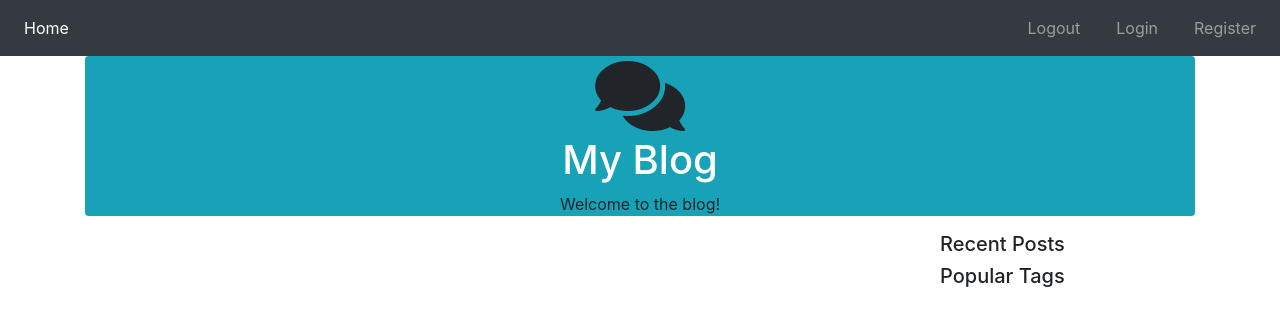
After one commit to RuN218/flask-ent-scalable, a Flask app: page /blog/ in a window 1280 px wide. The commit adds this page. Shown: the top 326 px of the page. Run offline with Flask 2, Linux system fonts and the light colour scheme; data that the repository does not hold is empty; some libraries are stand-ins or nearby versions.

Commit message:
Creating Controllers with Blueprints

```diff
--- a/main.py
+++ b/main.py
@@ -1,6 +1,7 @@
 import datetime
 
-from flask import Flask, render_template, flash, redirect, url_for
+from flask import Flask, render_template, flash, redirect, url_for, session,\
+    Blueprint
 from flask_sqlalchemy import SQLAlchemy
 from sqlalchemy import func, desc
 from flask_migrate import Migrate
@@ -15,6 +16,10 @@
 
 db = SQLAlchemy(app)
 migrate = Migrate(app, db)
+
+
+blog_blueprint = Blueprint("blog", __name__, template_folder="templates/blog",
+                           url_prefix="/blog")
 
 
 class User(db.Model):
@@ -90,9 +95,13 @@
     return recent, top_tags
 
 
-# Changed to show the git diff command
-@app.route('/')
-@app.route('/<int:page>')
+@app.route("/")
+def index():
+    return redirect(url_for("blog.home"))
+
+
+@blog_blueprint.route('/')
+@blog_blueprint.route('/<int:page>')
 def home(page=1):
     posts = Post.query.order_by(Post.publish_date.desc()).paginate(
         page, app.config["POSTS_PER_PAGE"], False)
@@ -102,7 +111,7 @@
                            top_tags=top_tags)
 
 
-@app.route("/post/<int:post_id>", methods=["GET", "POST"])
+@blog_blueprint.route("/post/<int:post_id>", methods=["GET", "POST"])
 def post(post_id):
     form = CommentForm()
     if form.validate_on_submit():
@@ -118,7 +127,7 @@
             db.session.rollback()
         else:
             flash("Comment added", "info")
-        return redirect(url_for("post", post_id=post_id))
+        return redirect(url_for("blog.post", post_id=post_id))
 
     post = Post.query.get_or_404(post_id)
     tags = post.tags
@@ -130,9 +139,9 @@
                            form=form)
 
 
-@app.route("/posts_by_tag/<string:tag_name>")
+@blog_blueprint.route("/posts_by_tag/<string:tag_name>")
 def posts_by_tag(tag_name):
-    tag = Tag.query.filter_by(name=tag_name).first_or_404()
+    tag = Tag.query.filter_by(title=tag_name).first_or_404()
     posts = tag.posts.order_by(Post.publish_date.desc()).all()
     recent, top_tags = sidebar_data()
 
@@ -140,7 +149,7 @@
                            top_tags=top_tags)
 
 
-@app.route("/posts_by_user/<string:username>")
+@blog_blueprint.route("/posts_by_user/<string:username>")
 def posts_by_user(username):
     user = User.query.filter_by(username=username).first_or_404()
     posts = user.posts.order_by(Post.publish_date.desc()).all()
@@ -150,5 +159,50 @@
                            top_tags=top_tags)
 
 
+from flask.views import View
+
+
+class GenericListView(View):
+    def __init__(self, model, list_template="generic_list.html"):
+        self.model = model
+        self.list_template = list_template
+        self.columns = self.model.__mapper__.columns.keys()
+        super(GenericListView, self).__init__()
+
+    def render_template(self, context):
+        return render_template(self.list_template, **context)
+
+    def get_objects(self):
+        return self.model.query.all()
+
+    def dispatch_request(self):
+        context = {"objects": self.get_objects(),
+                   "columns": self.columns}
+        return self.render_template(context)
+
+
+app.add_url_rule("/generic_posts", view_func=GenericListView.as_view(
+    "generic_posts", model=Post))
+
+app.add_url_rule("/generic_users", view_func=GenericListView.as_view(
+    "generic_users", model=User))
+
+app.add_url_rule("/generic_comments", view_func=GenericListView.as_view(
+    "generic_comments", model=Comment))
+
+
+app.register_blueprint(blog_blueprint)
+
+
+@app.before_request
+def before_request():
+    session["page_loads"] = session.get("page_loads", 0) + 1
+
+
+@app.errorhandler(404)
+def page_not_found(error):
+    return render_template("404.html"), 404
+
+
 if __name__ == '__main__':
     app.run(host='0.0.0.0')
--- a/requirements.txt
+++ b/requirements.txt
@@ -4,6 +4,7 @@
 faker==2.0.2
 flask-migrate==2.5.2
 flask-sqlalchemy==2.4.0
+flask-wtf==0.14.2
 flask==1.1.1
 itsdangerous==1.1.0
 jinja2==2.10.1
@@ -15,3 +16,4 @@
 sqlalchemy==1.3.8
 text-unidecode==1.3
 werkzeug==0.16.0
+wtforms==2.2.1
--- /dev/null
+++ b/templates/404.html
@@ -0,0 +1,5 @@
+{% extends "blog/base.html" %}
+
+{% block body %}
+  <h2>Ups, Page not found!</h2>
+{% endblock %}
--- a/templates/base.html
+++ b/templates/blog/base.html
@@ -11,16 +11,16 @@
   <link rel="stylesheet" href="https://use.fontawesome.com/releases/v5.0.10/css/all.css">
 </head>
 <body>
-{% include "navbar.html" %}
+{% include "blog/navbar.html" %}
 <div class="container">
   <div class="row row-lg-4">
     <div class="col">
       {% block head %}
-        {% include "head.html" %}
+        {% include "blog/head.html" %}
       {% endblock %}
     </div>
   </div>
-  {% include "messages.html" %}
+  {% include "blog/messages.html" %}
   {% block body %}
     <div class="row">
       <div class="col-lg-9">
@@ -28,12 +28,12 @@
       </div>
       <div class="col-lg-3 rounded">
         {% block rightbody %}
-          {% include "rightbody.html" %}
+          {% include "blog/rightbody.html" %}
         {% endblock %}
       </div>
     </div>
   {% endblock %}
-  {% include "footer.html" %}
+  {% include "blog/footer.html" %}
 </div>
 </body>
 <script src="https://code.jquery.com/jquery-3.3.1.slim.min.js"></script>
--- a/templates/head.html
+++ b/templates/blog/head.html
@@ -1,7 +1,7 @@
 <div class="container bg-info rounded">
   <center>
     <i class="fas fa-comments fa-5x"></i>
-    <h1><a href="{{ url_for("home") }}" class="text-white">My Blog</a></h1>
+    <h1><a href="{{ url_for("blog.home") }}" class="text-white">My Blog</a></h1>
     <p>Welcome to the blog!</p>
   </center>
 </div>
--- /dev/null
+++ b/templates/blog/home.html
@@ -0,0 +1,9 @@
+{% extends "blog/base.html" %}
+{% import "blog/macros.html" as macros %}
+
+{% block title %}Home{% endblock %}
+
+{% block leftbody %}
+  {{ macros.render_posts(posts) }}
+  {{ macros.render_pagination(posts, "blog.home") }}
+{% endblock %}
--- a/templates/macros.html
+++ b/templates/blog/macros.html
@@ -3,7 +3,7 @@
     <ul class="pagination">
       {% if pagination.has_prev %}
         <li class="page-item">
-          <a class="page-link" href="{{ url_for('home', page=pagination.prev().page) }}" aria-label="Previous">
+          <a class="page-link" href="{{ url_for('blog.home', page=pagination.prev().page) }}" aria-label="Previous">
             <span aria-hidden="true">&laquo;</span>
             <span class="sr-only">Previous</span>
           </a>
@@ -28,7 +28,7 @@
       {% endfor %}
       {% if pagination.has_next %}
         <li class="page-item">
-          <a class="page-link" href="{{ url_for('home', page=pagination.next().page) }}" aria-label="Next">
+          <a class="page-link" href="{{ url_for('blog.home', page=pagination.next().page) }}" aria-label="Next">
             <span aria-hidden="true">&raquo;</span>
             <span class="sr-only">Next</span>
           </a>
@@ -48,7 +48,7 @@
   {% for post in _posts %}
     <div>
       <h1>
-        <a href="{{ url_for("post", post_id=post.id) }}" class="text-dark">
+        <a href="{{ url_for("blog.post", post_id=post.id) }}" class="text-dark">
           {{ post.title }}
         </a>
       </h1>
@@ -56,7 +56,7 @@
     <div class="row">
       <div class="col">
         {{ post.text | truncate(500) | safe }}
-        <a href="{{ url_for("post", post_id=post.id) }}">Read More</a>
+        <a href="{{ url_for("blog.post", post_id=post.id) }}">Read More</a>
       </div>
     </div>
   {% endfor %}
--- a/templates/navbar.html
+++ b/templates/blog/navbar.html
@@ -3,12 +3,12 @@
     <div class="collapse navbar-collapse" id="navbarSupportedContent">
         <ul class="navbar-nav mr-auto">
             <li class="nav-item active">
-                <a class="nav-link" href="{{url_for('home')}}">Home <span class="sr-only">(current)</span></a>
+                <a class="nav-link" href="{{url_for('blog.home')}}">Home <span class="sr-only">(current)</span></a>
             </li>
         </ul>
         <ul class="navbar-nav ml-auto">
             <li class="nav-item">
-                <a class="nav-link" href="{{url_for('home')}}"></a>
+                <a class="nav-link" href="{{url_for('blog.home')}}"></a>
             </li>
             <li class="nav-item">
                 <a class="nav-link" href="#">
--- a/templates/rightbody.html
+++ b/templates/blog/rightbody.html
@@ -6,7 +6,7 @@
 <ul class="list-group">
   {% for post in recent %}
     <li class="list-group-item">
-      <a href="{{ url_for('post', post_id=post.id) }}">{{ post.title }}</a>
+      <a href="{{ url_for('blog.post', post_id=post.id) }}">{{ post.title }}</a>
     </li>
   {% endfor %}
 </ul>
@@ -18,7 +18,7 @@
 <ul class="list-group">
   {% for tag in top_tags %}
     <li class="list-group-item"
-    ><a href="{{ url_for('posts_by_tag', tag_name=tag[0].title) }}">{{ tag[0].title }}</a>
+    ><a href="{{ url_for('blog.posts_by_tag', tag_name=tag[0].title) }}">{{ tag[0].title }}</a>
     </li>
   {% endfor %}
 </ul>
--- a/templates/tag.html
+++ b/templates/blog/tag.html
@@ -1,5 +1,5 @@
-{% extends "base.html" %}
-{% import "macros.html" as macros %}
+{% extends "blog/base.html" %}
+{% import "blog/macros.html" as macros %}
 
 {% block title %}{{ tag.title }}{% endblock %}
 
@@ -9,5 +9,5 @@
       <h1 class="text-center">Posts With Tag {{ tag.title }}</h1>
     </div>
   </div>
-  {% macros.render_posts(posts, pagination=False) %}
+  {{ macros.render_posts(posts, pagination=False) }}
 {% endblock %}
--- a/templates/user.html
+++ b/templates/blog/user.html
@@ -1,5 +1,5 @@
-{% extends "base.html" %}
-{% import 'macros.html' as macros %}
+{% extends "blog/base.html" %}
+{% import 'blog/macros.html' as macros %}
 
 {% block title %}{{ user.username }}'s Posts{% endblock %}
 {% block leftbody %}
```
Also changed, not shown: templates/blog/post.html (renamed from templates/post.html, +4 -4 lines), templates/generic_list.html (added, +17 -0 lines), templates/home.html (deleted, +0 -9 lines), templates/blog/footer.html (added), templates/blog/messages.html (renamed from templates/messages.html).
